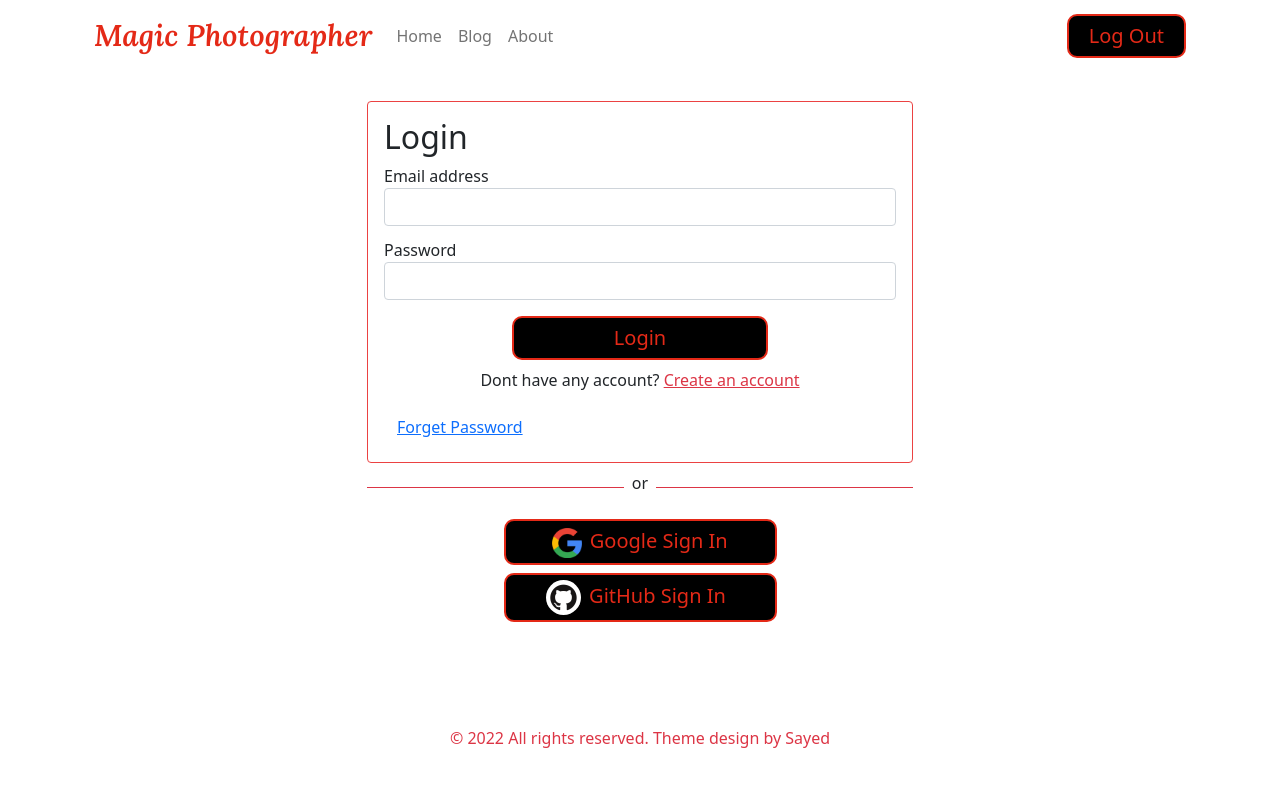
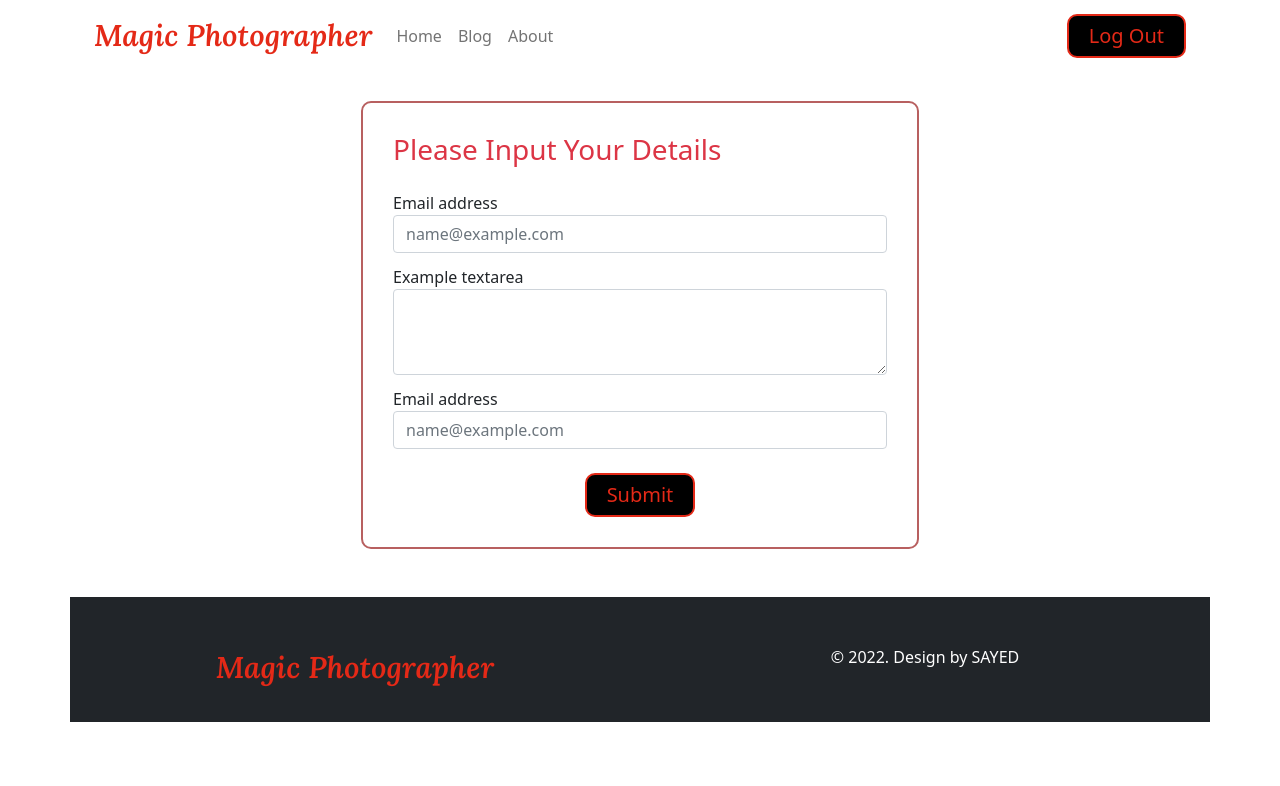
Before and after one commit to mdsayed333/magic_photographer_as10, a React (Create React App) app: page /checkout in a window 1280 px wide. Before the commit this address led to /login. Shown: the top 786 px of the page. Built offline with nearby package versions, Linux system fonts and the light colour scheme; no server answers; sample sign-in values are in the browser's storage.

Commit message:
socialLogin component created and add google login

```diff
--- a/src/Pages/CheckOut/CheckOut.js
+++ b/src/Pages/CheckOut/CheckOut.js
@@ -1,12 +1,20 @@
 import React from "react";
+import { Spinner } from "react-bootstrap";
+import { useAuthState } from "react-firebase-hooks/auth";
+import auth from "../../firebase.init";
 import Footer from "../Shared/Footer/Footer";
 import './CheckOut.css';
+import { ToastContainer, toast } from 'react-toastify';
+import 'react-toastify/dist/ReactToastify.css';
 
 const CheckOut = () => {
+    const handleSubmit = ()=>{
+        toast('Form Submit');
+    }
   return (
     <div>
         <div className="w-50 mx-auto checkout">
-      <h3> Please Input Your Details</h3>
+      <h3 className="text-danger pb-3"> Please Input Your Details</h3>
       <div className="mb-1 ">
         <label className="form-label w-100">
           Email address
@@ -38,15 +46,17 @@ const CheckOut = () => {
           className="form-control"
           id="exampleFormControlInput1"
           placeholder="name@example.com"
+          required
           />
           </label>
       </div>
       <div className="d-block mx-auto">
-      <button className="d-block mx-auto myButton">
+      <button onClick={handleSubmit} className="d-block mx-auto myButton">
           Submit
       </button>
       </div>
     </div>
+    <ToastContainer />
     <Footer></Footer>
     </div>
   );
--- a/src/Pages/Login/Login.js
+++ b/src/Pages/Login/Login.js
@@ -1,14 +1,17 @@
 import { async } from "@firebase/util";
 import { useState } from "react";
-import { useSendPasswordResetEmail, useSignInWithEmailAndPassword } from "react-firebase-hooks/auth";
+import {
+  useSendPasswordResetEmail,
+  useSignInWithEmailAndPassword,
+} from "react-firebase-hooks/auth";
 import { Link, useLocation, useNavigate } from "react-router-dom";
 import auth from "../../firebase.init";
 import Footer from "../Shared/Footer/Footer";
 import "./Login.css";
-import { ToastContainer, toast } from 'react-toastify';
-import 'react-toastify/dist/ReactToastify.css';
-import google from '../../img/icon/google.png';
-import github from '../../img/icon/github2.png';
+import { ToastContainer, toast } from "react-toastify";
+import "react-toastify/dist/ReactToastify.css";
+import google from "../../img/icon/google.png";
+import github from "../../img/icon/github2.png";
 import SocialLogin from "../SocialLocin/SocialLogin";
 
 const Login = () => {
@@ -16,18 +19,20 @@ const Login = () => {
   const location = useLocation();
   const [signInWithEmailAndPassword, user, loading, error] =
     useSignInWithEmailAndPassword(auth);
-    const [email, setEmail] = useState('');
-    const [sendPasswordResetEmail, sending, resetPasswordError] = useSendPasswordResetEmail(
-      auth
-    );
+  const [email, setEmail] = useState("");
+  const [sendPasswordResetEmail, sending, resetPasswordError] =
+    useSendPasswordResetEmail(auth);
+    const [forgetPasswordError, setForgetPasswordError] = useState('');
 
+  let from = location.state?.from?.pathname || "/";
 
-    let from = location.state?.from?.pathname || "/";
-
-  if(user){
+  if (user) {
     navigate(from, { replace: true });
   }
-
+  let logInError;
+  if (error) {
+    logInError = <p className="text-danger">{error.message}</p>;
+  }
 
   const handleFormSubmit = (event) => {
     event.preventDefault();
@@ -39,26 +44,28 @@ const Login = () => {
   };
 
 
-  const forgetPassword = async () =>{
-    await sendPasswordResetEmail(email);
-          toast('Sent Verification email');
-  }
 
+  const forgetPassword = async () => {
+    if(email){
+      await sendPasswordResetEmail(email);
+      toast("Sent Verification email");
+    }
+    else{
+      setForgetPasswordError(<p className="text-danger">Please enter your email.</p>);
+    }
+  };
 
   return (
     <div className="container ">
       <div className="">
         <div className="w-50 mx-auto login-container  p-3 rounded">
-          <form
-            onSubmit={handleFormSubmit}
-
-          >
+          <form onSubmit={handleFormSubmit}>
             <h2> Login</h2>
             <div className="mb-1">
               <label className="form-label w-100">
                 Email address
                 <input
-                onBlur={(event)=> setEmail(event.target.value)}
+                  onBlur={(event) => setEmail(event.target.value)}
                   type="email"
                   className="form-control"
                   aria-describedby="emailHelp"
@@ -78,16 +85,16 @@ const Login = () => {
                 />
               </label>
             </div>
-
+            {
+              logInError
+            }
             <button
               type="submit"
               className="myButton d-block mt-2 w-50 mx-auto"
             >
               Login
             </button>
-            {/* <button className="btn btn-link text-decoration-none">
-            Forget Password
-          </button> */}
+
             <p className="mt-2 text-center">
               Dont have any account?{" "}
               <span>
@@ -97,6 +104,9 @@ const Login = () => {
               </span>
             </p>
           </form>
+          {
+            forgetPasswordError
+          }
           <button onClick={forgetPassword} className=" btn btn-link">
             Forget Password
           </button>
--- a/src/Pages/Register/Register.js
+++ b/src/Pages/Register/Register.js
@@ -3,6 +3,7 @@ import { Link } from "react-router-dom";
 import Footer from "../Shared/Footer/Footer";
 import { useCreateUserWithEmailAndPassword } from "react-firebase-hooks/auth";
 import auth from "../../firebase.init";
+import SocialLogin from "../SocialLocin/SocialLogin";
 
 const Register = () => {
   const [handleError, setHandleError] = useState("");
@@ -89,6 +90,7 @@ const Register = () => {
             </span>
           </p>
         </form>
+        <SocialLogin></SocialLogin>
       </div>
       <Footer></Footer>
     </div>
--- a/src/Pages/RequireAuth/RequireAuth.js
+++ b/src/Pages/RequireAuth/RequireAuth.js
@@ -1,4 +1,5 @@
 import React from 'react';
+import { Spinner } from 'react-bootstrap';
 import { useAuthState } from 'react-firebase-hooks/auth';
 import { Navigate, useLocation, useNavigate } from 'react-router-dom';
 import auth from '../../firebase.init';
@@ -7,6 +8,10 @@ const RequireAuth = ({children}) => {
     const navigate = useNavigate();
     const location = useLocation();
     const [user, loading, error] = useAuthState(auth);
+    if(loading){
+        return <div className='text-center' ><Spinner animation="border" variant="danger" /></div>
+
+    }
 
     let from = location.state?.from?.pathname || "/";
 
--- a/src/Pages/Shared/Footer/Footer.js
+++ b/src/Pages/Shared/Footer/Footer.js
@@ -3,8 +3,14 @@ import './Footer.css';
 
 const Footer = () => {
     return (
-        <div className='pt-5 footer'>
-             <p className='text-danger text-center mt-5 pb-3'>© 2022 All rights reserved. Theme design by Sayed </p>
+        <div className='row pt-5 footer text-center mt-5 pb-3 bg-dark text-white '>
+            <div className="col-12 col-md-6">
+            <p className="title">Magic Photographer</p>
+
+            </div>
+            <div className="col-12 col-md-6 mb-0 pb-0">
+             <span className=' mb-0 '>© 2022. Design by SAYED </span>
+            </div>
         </div>
     );
 };
--- a/src/Pages/SocialLocin/SocialLogin.js
+++ b/src/Pages/SocialLocin/SocialLogin.js
@@ -1,9 +1,26 @@
 import React from 'react';
 import google from '../../img/icon/google.png';
 import github from '../../img/icon/github2.png';
-import './SocialLocin.css';
+import './SocialLogin.css';
+import { useSignInWithGoogle } from 'react-firebase-hooks/auth';
+import auth from '../../firebase.init';
+import { useLocation, useNavigate } from 'react-router-dom';
 
 const SocialLogin = () => {
+    const [signInWithGoogle, user, loading, error] = useSignInWithGoogle(auth);
+    const location = useLocation();
+    const navigate = useNavigate();
+
+    let from = location.state?.from?.pathname || "/";
+
+    if(user){
+        navigate(from, { replace: true });
+      }
+
+    let handleError;
+    if(error){
+        handleError = <p className='text-danger'> {error.message}</p>
+    }
     return (
         <div>
              <div className="w-50 mx-auto">
@@ -12,9 +29,12 @@ const SocialLogin = () => {
         <p className="mt-2 px-2">or</p>
         <div style={{ height: "1px" }} className="bg-danger w-50"></div>
       </div>
+      {
+          handleError
+      }
       <div className="">
         <button
-            // onClick={()=> signInWithGoogle()}
+            onClick={()=> signInWithGoogle()}
             className="social w-50 my-2 d-block mx-auto">
           <img style={{ height: "30px" }} src={google} alt="" />
           <span className="ps-2">Google Sign In</span>
```
Also changed, not shown: src/Pages/Shared/Footer/Footer.css (line endings or trailing spaces), src/Pages/SocialLocin/SocialLogin.css (renamed from src/Pages/SocialLocin/SocialLocin.css).
